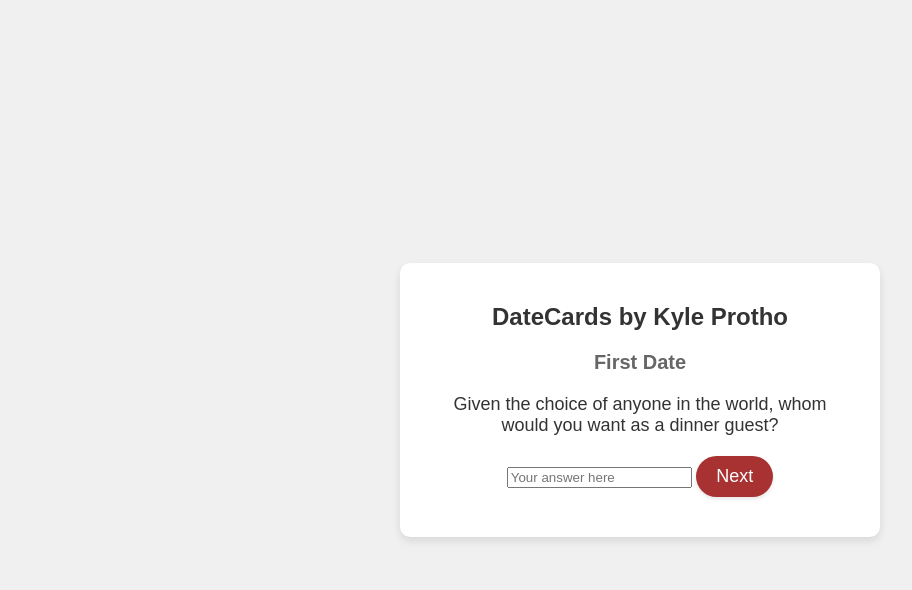
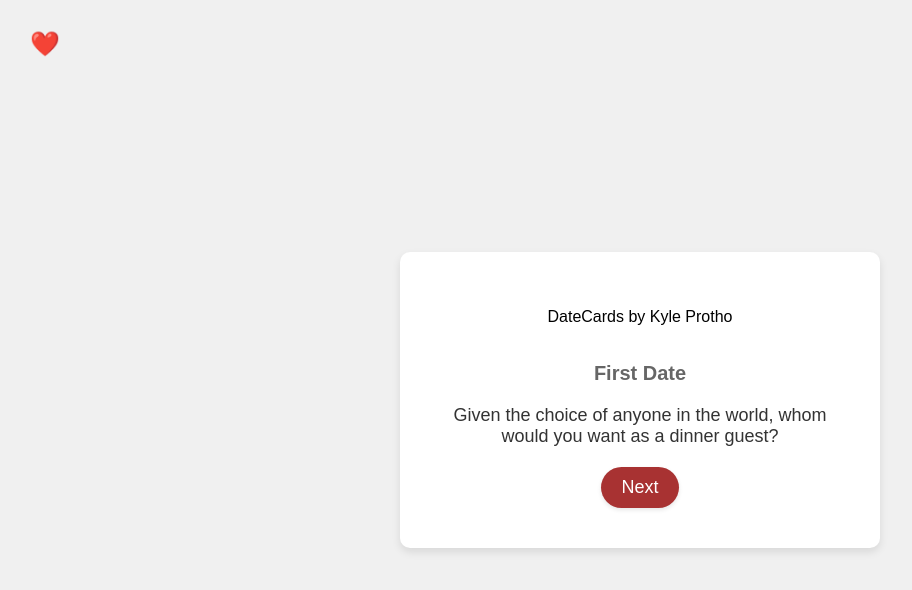
Before and after one commit to KyleProtho/DateCards, a plain HTML site: page index.html in a window 1280 px wide. Shown: the whole page, without its empty margins (0-912 px from the left). Drawn offline with Linux system fonts and the light colour scheme.

Commit message:
Heart emoji

```diff
--- a/index.html
+++ b/index.html
@@ -8,12 +8,12 @@
 </head>
 <body>
     <div class="container">
+        <div class="heart-emoji">❤️</div>
         <header>
-            <h1>DateCards by Kyle Protho</h1>
+            <p>DateCards by Kyle Protho</p>
         </header>
         <div id="header">First Date</div>
         <div id="question" class="question">Question will appear here</div>
-        <input type="text" id="answer" placeholder="Your answer here">
         <button id="next-button" class="button">Next</button>
     </div>
     <script src="script.js"></script>
--- a/style.css
+++ b/style.css
@@ -16,6 +16,13 @@ body {
     box-shadow: 0 4px 8px rgba(0, 0, 0, 0.1);
     width: 80%;
     max-width: 400px;
+}
+
+.heart-emoji {
+    position: absolute;
+    top: 30px;
+    left: 30px;
+    font-size: 24px;
 }
 
 header {
```
